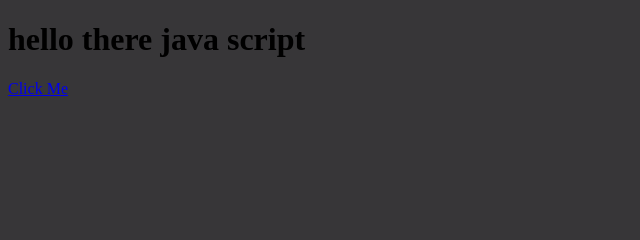
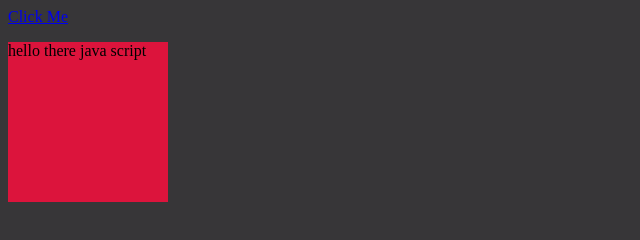
Before and after one commit to CaylonSmith/js-rocket, a plain HTML site: page index.html in a window 1280 px wide. Both pictures are taken after a click on the link "Click Me". Shown: the whole page, without its empty margins (0-640 px from the left). Drawn offline with Linux system fonts and the light colour scheme.

Commit message:
played with css and js

```diff
--- a/first.js
+++ b/first.js
@@ -1,5 +1,12 @@
 
-    var car = {
+
+   let doCoolStuff = function ()
+   {
+document.getElementById('cool').className ='cool red';
+
+   }
+
+   var car = {
       make: "VW",
       type: "polo",
       color: "blue",
--- a/index.html
+++ b/index.html
@@ -9,8 +9,7 @@
     <link rel="stylesheet" href="style.css" />
   </head>
   <body>
-    <h1>hello there java script</h1>
-
-    <a href="#" onclick="car.switchCar(true)">Click Me</a>
+    <a href="#" onclick="doCoolStuff();">Click Me</a>
+    <div class="cool" id="cool"><p>hello there java script</p></div>
   </body>
 </html>
--- a/style.css
+++ b/style.css
@@ -1,3 +1,24 @@
 body{
     background-color: rgb(55, 54, 56);
 }
+
+
+
+
+.cool{
+    height: 10rem;
+    width: 10rem;
+    background-color: aqua;
+    transition: background-color 1s;
+
+}
+
+
+.cool.red{
+    background-color: crimson;
+}
+
+
+div{
+    display: block;
+}
```
